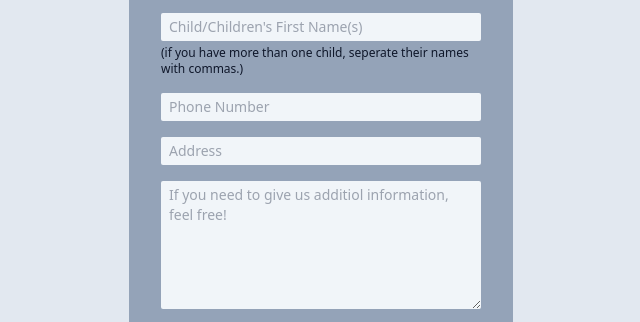
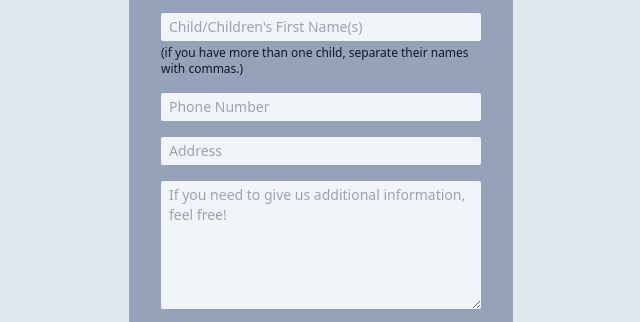
Before and after one commit to QualityWebDev/Sunday_School, a website: page Waifs_Outreach/index.html in a window 1280 px wide. Shown: the part 233-555 px from the top of the page, 319-959 px from the left. Drawn offline with nearby package versions, Linux system fonts and the light colour scheme.

Commit message:
Spelling fixed.

```diff
--- a/Waifs_Outreach/index.html
+++ b/Waifs_Outreach/index.html
@@ -17,11 +17,11 @@
                 <div class="grid justify-center items-center content-center">
                     <input class="mb-4 px-2 rounded-sm bg-slate-100 sm:w-60 md:w-80 w-52 text-sm py-1" type="text" name="Parent_Name" placeholder="Parent Name">
                     <input class="mb-4 px-2 rounded-sm bg-slate-100 w-52 sm:w-60 md:w-80  text-sm py-1 sm:text-md" type="text" name="Child's Name'" placeholder="Child/Children's First Name(s)">
-                    <p class="text-xs pb-4 -mt-3 text-slate-900 w-52 sm:w-60 md:w-80">(if you have more than one child, seperate their names with commas.)</p>
+                    <p class="text-xs pb-4 -mt-3 text-slate-900 w-52 sm:w-60 md:w-80">(if you have more than one child, separate their names with commas.)</p>
                     <input class="mb-4 px-2 rounded-sm bg-slate-100  text-sm py-1" type="number" name="Phone_Number" placeholder="Phone Number">
                     <input class="px-2 rounded-sm bg-slate-100  text-sm py-1" type="text" name="Address" placeholder="Address">
                 </div>
-                <textarea class="px-2 rounded-sm bg-slate-100  text-sm py-1" type="text" name="Additional_Info" placeholder="If you need to give us additiol information, feel free!" rows="6" cols="20"></textarea>
+                <textarea class="px-2 rounded-sm bg-slate-100  text-sm py-1" type="text" name="Additional_Info" placeholder="If you need to give us additional information, feel free!" rows="6" cols="20"></textarea>
                 <button type="submit" class="bg-slate-900 py-2 text-slate-50 rounded-3xl hover:bg-slate-800 active:bg-slate-950">Send</button>
             </form>
             <p class="text-center py-4 -mt-8 italic text-sm">(Or text us at (210) 549-6522)</p>
```
